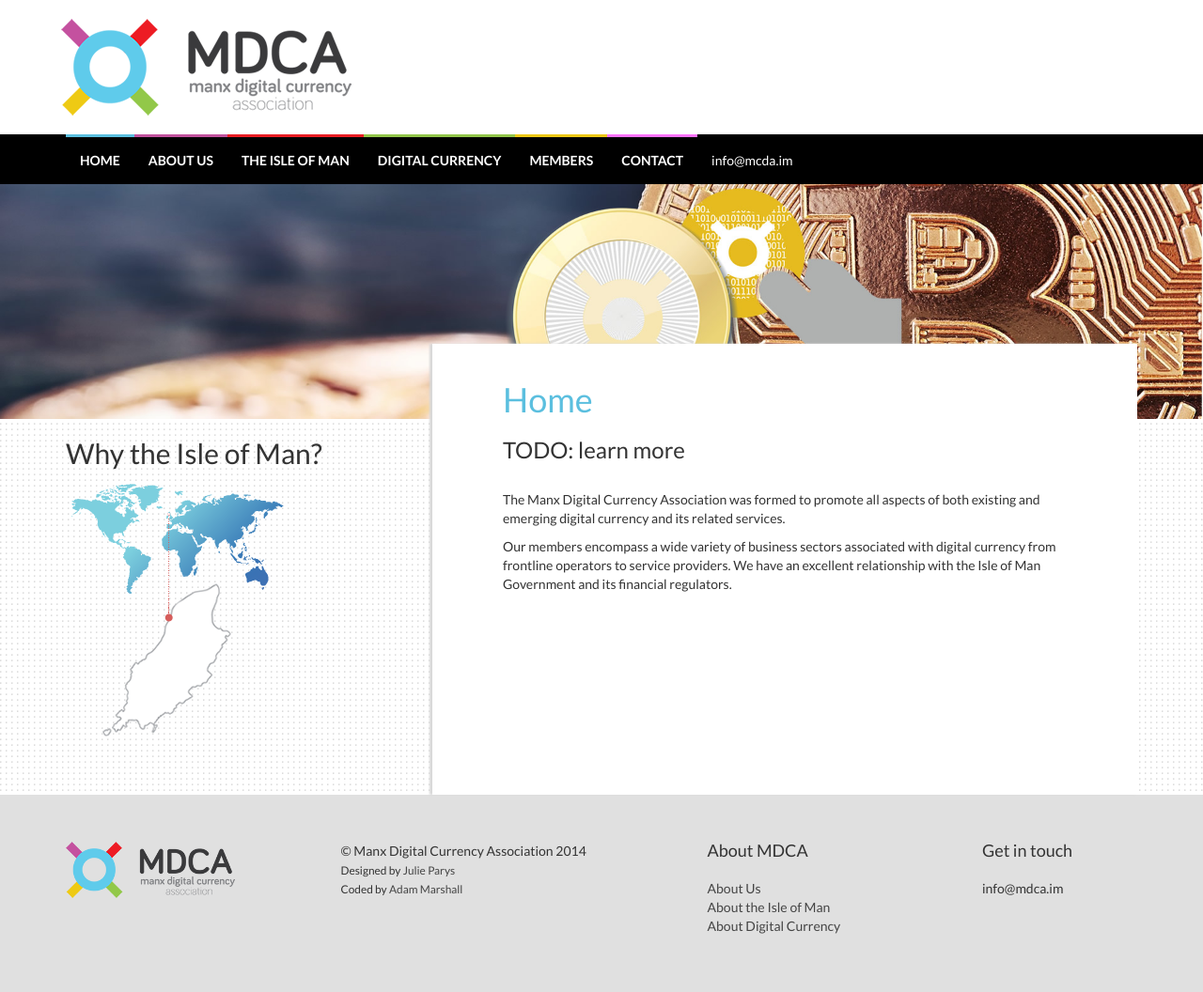
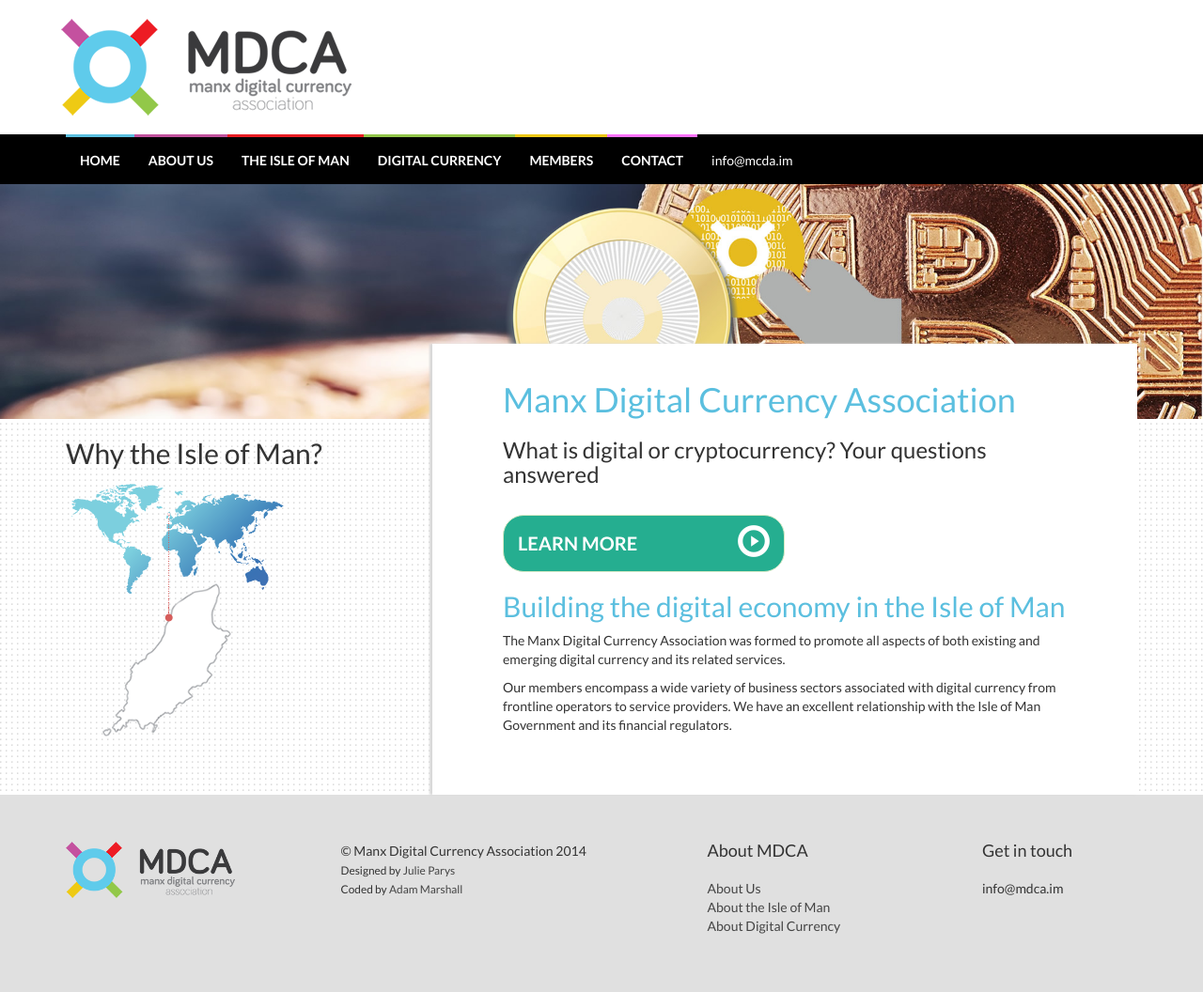
Before and after one commit to Julieparys/MDCA, a Jekyll site: the page built from src/index.md, in a window 1280 px wide. Shown: the whole page at 94% size. Built offline with Jekyll 4.4.1, drawn with Linux system fonts in a browser that asks for light colours; Markdown is read by kramdown in place of the engine named in the settings.

Commit message:
Learn more thing and homepage content

```diff
--- /dev/null
+++ b/src/_includes/learnMore.html
@@ -0,0 +1,6 @@
+<div class="alert alert-success">
+	<a href="/digital-currency/">
+		Learn more
+		<span class="glyphicon glyphicon-play-circle"></span>
+	</a>
+</div>
--- a/src/css/screen.css
+++ b/src/css/screen.css
@@ -107,3 +107,19 @@ html .pageBanner {
   min-height: 205px; }
   html .pageBanner.banner-Home {
     min-height: 250px; }
+html .alert-success {
+  color: white;
+  background-color: #25ae90;
+  position: relative;
+  border-radius: 22px;
+  font-size: 20px;
+  text-transform: uppercase;
+  max-width: 300px; }
+  html .alert-success a {
+    color: white;
+    font-weight: bold; }
+  html .alert-success .glyphicon {
+    font-size: 34px;
+    position: absolute;
+    top: 11px;
+    right: 15px; }
--- a/src/index.md
+++ b/src/index.md
@@ -4,9 +4,13 @@ title: Manx Digital Currency Association
 banner: Home
 ---
 
-#Home
+#Manx Digital Currency Association
 
-###TODO: learn more
+###What is digital or cryptocurrency? Your questions answered
+
+{% include learnMore.html %}
+
+##Building the digital economy in the Isle of Man
 
 The Manx Digital Currency Association was formed to promote all aspects of both existing and emerging digital currency and its related services.
 
```
Also changed, not shown: README.md (+5 -0 lines), src/_sass/src/screen.sass (+17 -0 lines).
